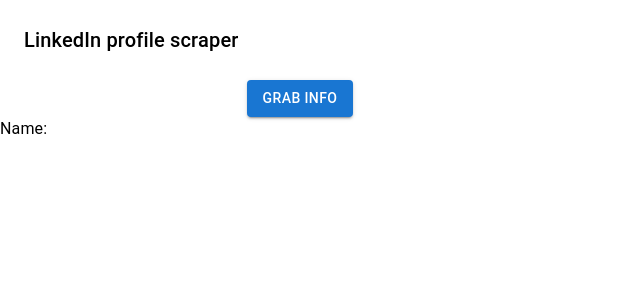
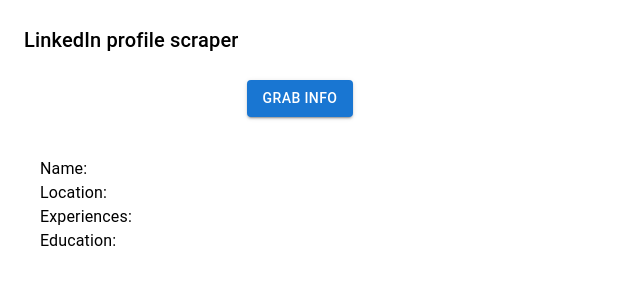
Before and after one commit to hectorkd/LinkedIn-scraper, a React (Create React App) app: page / in a window 1280 px wide. Shown: the top 300 px of the page, without its empty margins (0-640 px from the left). Built offline with nearby package versions, Linux system fonts and the light colour scheme.

Commit message:
update ui to include experiences and education

```diff
--- a/src/App.tsx
+++ b/src/App.tsx
@@ -4,9 +4,13 @@
 import { DOMMessage, ParserMessageResponse } from "types";
 import { Typography, Box } from "ui";
 import ScrapeButton from "components/ScrapeButton";
+import ExperiencesInformation from "components/ExperiencesInformation";
+import EducationInformation from "components/EducationInformation";
 
 const App = (): JSX.Element => {
   const [name, setName] = useState<ParserMessageResponse["name"]>("");
+  const [location, setLocation] = useState<ParserMessageResponse["location"]>("");
+  const [experiences, setExperiences] = useState<ParserMessageResponse["experiences"]>();
 
   const scrapeProfile = (): void => {
     chrome.tabs &&
@@ -21,6 +25,7 @@
             { type: "GET_DOM" } as DOMMessage,
             (response: ParserMessageResponse) => {
               setName(response.name);
+              setLocation(response.location);
             }
           );
         }
@@ -35,7 +40,12 @@
         </Typography>
       </Box>
       <ScrapeButton onClick={scrapeProfile}>Grab info</ScrapeButton>
-      <BasicInformation label="Name">{name}</BasicInformation>
+      <Box margin={5}>
+        <BasicInformation label="Name">{name}</BasicInformation>
+        <BasicInformation label="Location">{location}</BasicInformation>
+        <ExperiencesInformation />
+        <EducationInformation />
+      </Box>
     </>
   );
 };
--- /dev/null
+++ b/src/components/EducationInformation.tsx
@@ -0,0 +1,11 @@
+import React from "react";
+
+import { Typography } from "ui";
+
+// type EducationInformationProps = {};
+
+const EducationInformation = (): JSX.Element => {
+  return <Typography>Education:</Typography>;
+};
+
+export default EducationInformation;
--- /dev/null
+++ b/src/components/ExperiencesInformation.tsx
@@ -0,0 +1,14 @@
+import React from "react";
+
+// import { ParserMessageResponse } from "types";
+import { Typography } from "ui";
+
+// type ExperiencesInformationProps = {
+//   experiences: ParserMessageResponse["experiences"] | undefined;
+// };
+
+const ExperiencesInformation = (): JSX.Element => {
+  return <Typography>Experiences:</Typography>;
+};
+
+export default ExperiencesInformation;
--- a/src/components/ScrapeButton.tsx
+++ b/src/components/ScrapeButton.tsx
@@ -9,7 +9,7 @@
 
 const ScrapeButton = ({ onClick, children }: ScrapeButtonProps): JSX.Element => {
   return (
-    <Box width="100%" display="flex" justifyContent="center">
+    <Box width="100%" display="flex" justifyContent="center" marginBottom={4}>
       <Button variant="contained" color="primary" onClick={onClick}>
         {children}
       </Button>
```
